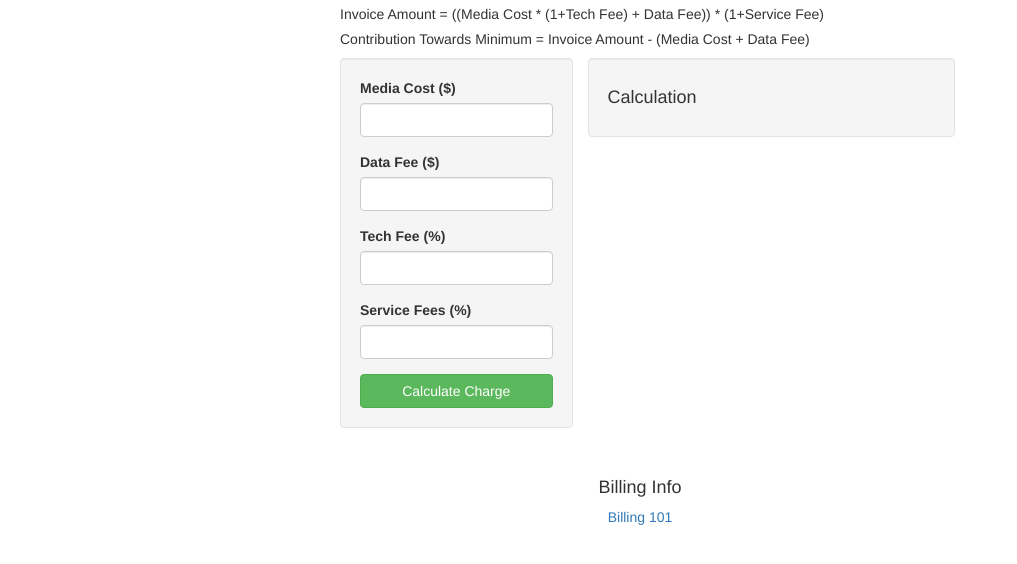
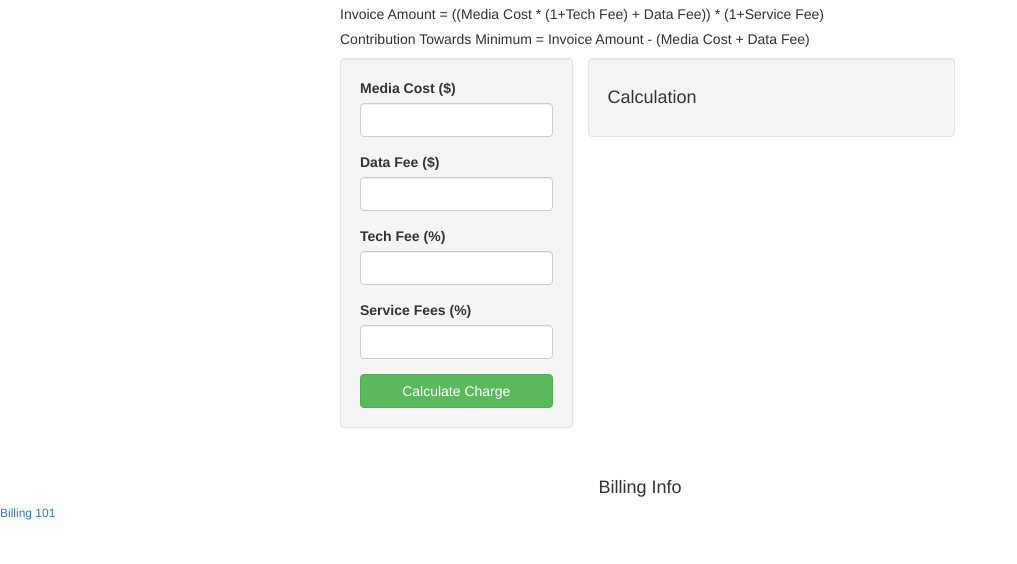
Before and after one commit to Ronihe/dbm_calculation, a plain HTML site: page index.html in a window 1280 px wide. Shown: the part 76-640 px from the top of the page, without its empty margins (0-1017 px from the left). Drawn offline with nearby package versions, Linux system fonts and the light colour scheme.

Commit message:
change format

```diff
--- a/index.html
+++ b/index.html
@@ -54,6 +54,6 @@
     </div>
     <script type="text/javascript" src="assets/javascript/calculation.js"> </script>
     <div class = "text-center"><h4>Billing Info</h4><div>
-    <div class = "text-center"><p><a href="https://docs.google.com/presentation/d/1Op70S0BsUTvSEHHHY_gTtvaeqoEzm2M1fPHZvvDf1bA/edit#slide=id.g24c25271a9_0_40" target="_blank">Billing 101</a></p></div>
+    <div class = "text-left"><h6><a href="https://docs.google.com/presentation/d/1Op70S0BsUTvSEHHHY_gTtvaeqoEzm2M1fPHZvvDf1bA/edit#slide=id.g24c25271a9_0_40" target="_blank">Billing 101</a></h6></div>
   </body>
 </html>
```
